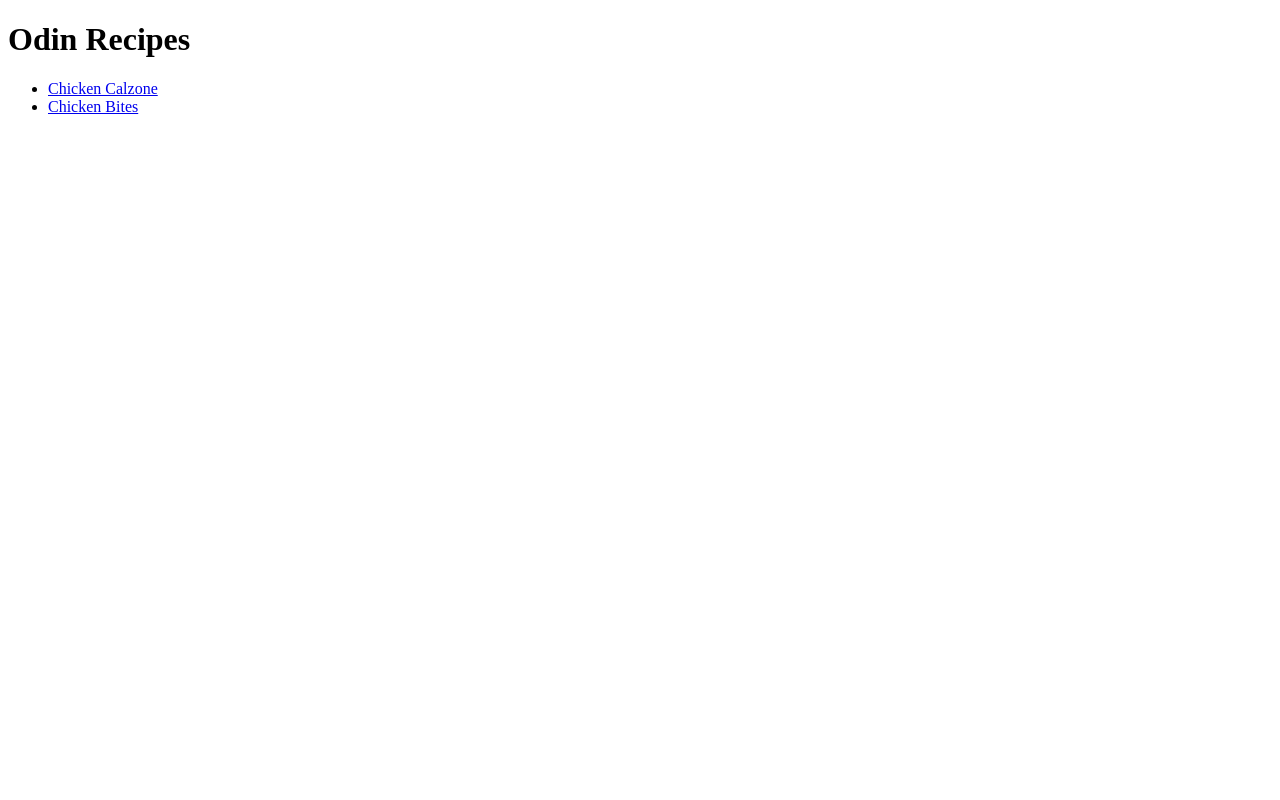
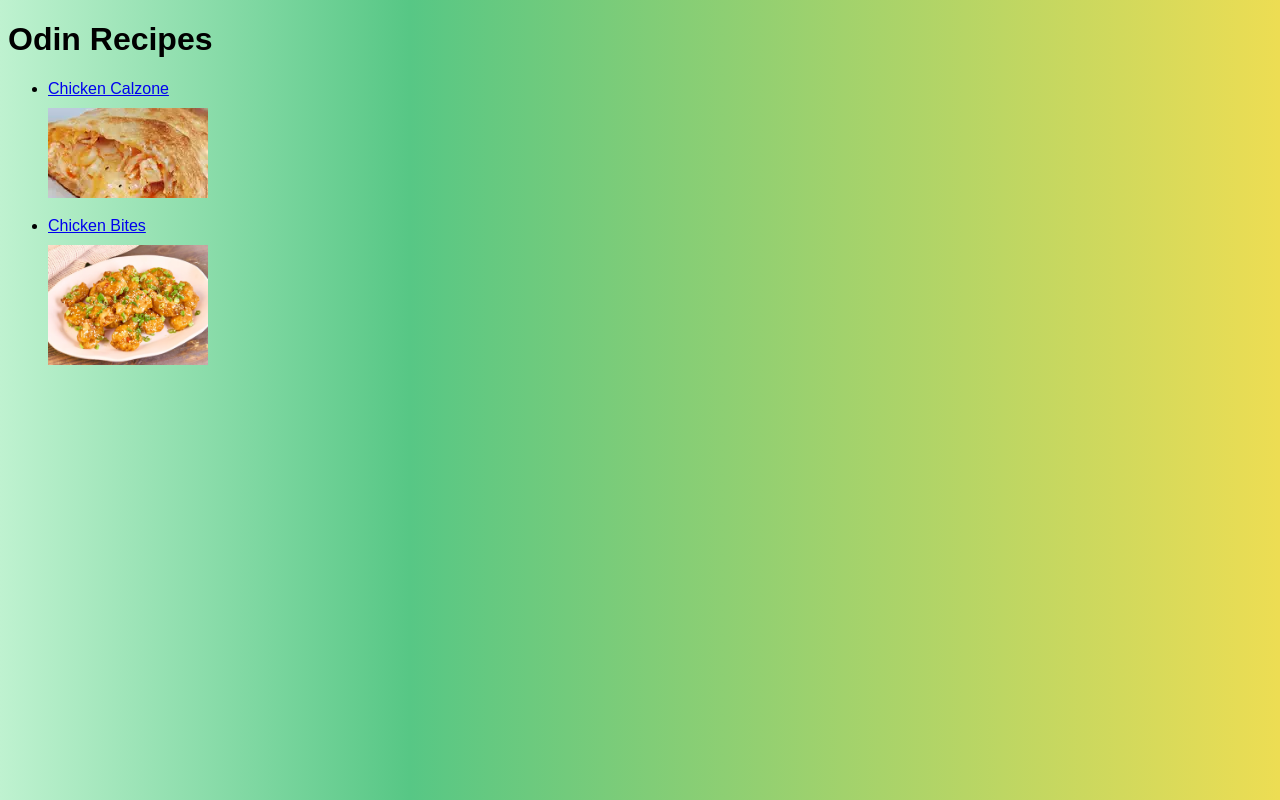
Before and after one commit to RazaJMuhammad/odin-recipes, a plain HTML site: page index.html in a window 1280 px wide. Drawn offline with Linux system fonts and the light colour scheme.

Commit message:
Added gradient background and food images on index page

```diff
--- a/index.html
+++ b/index.html
@@ -1,16 +1,23 @@
 <!DOCTYPE html>
 <html lang="en">
   <head>
-    <meta charset="UTF-8">
-    <meta name="viewport" content="width=device-width, initial-scale=1.0">
+    <meta charset="UTF-8" />
+    <meta name="viewport" content="width=device-width, initial-scale=1.0" />
     <title>Odin Project Recipes</title>
+    <link rel="stylesheet" href="styles/index.css" />
   </head>
   <body>
     <h1>Odin Recipes</h1>
     <ul>
+      <div>
           <li><a href="recipes/chicken-calzone.html">Chicken Calzone</a></li>
+          <img src="images/chicken-calzone.webp" alt="" />
+      </div>
+
+      <div>
           <li><a href="recipes/chicken-bites.html">Chicken Bites</a></li>
+          <img class="bang-chicken"  src="images/bang-chicken.webp" alt="">
+      </div>
     </ul>
-
   </body>
 </html>
--- /dev/null
+++ b/styles/index.css
@@ -0,0 +1,27 @@
+* {
+  font-family: Arial, Helvetica, sans-serif;
+  box-sizing: border-box;
+}
+
+body {
+  background: linear-gradient(
+    90deg,
+    rgba(0, 0, 0, 1) 0%,
+    rgba(191, 242, 208, 1) 0%,
+    rgba(87, 199, 133, 1) 32%,
+    rgba(237, 221, 83, 1) 100%
+  );
+}
+
+li {
+  margin-bottom: 10px;
+}
+
+img {
+  margin-bottom: 15px;
+}
+
+.bang-chicken {
+  width: 160px;
+  height: auto;
+}
```
Lines whose indentation alone changed are shown as unchanged.
